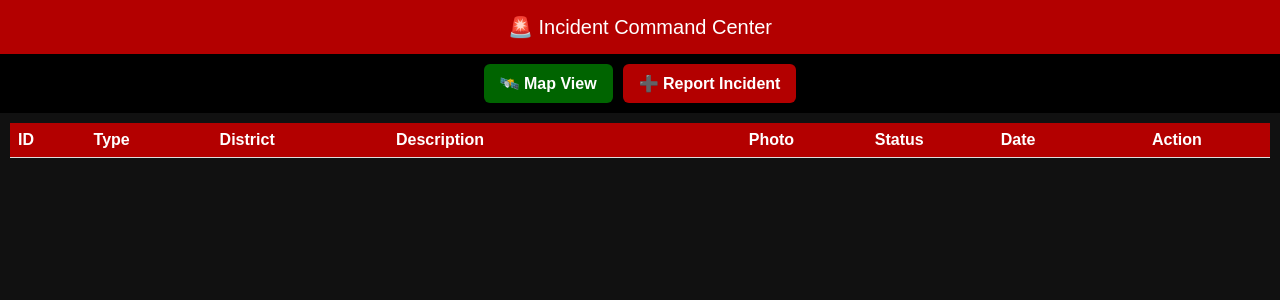
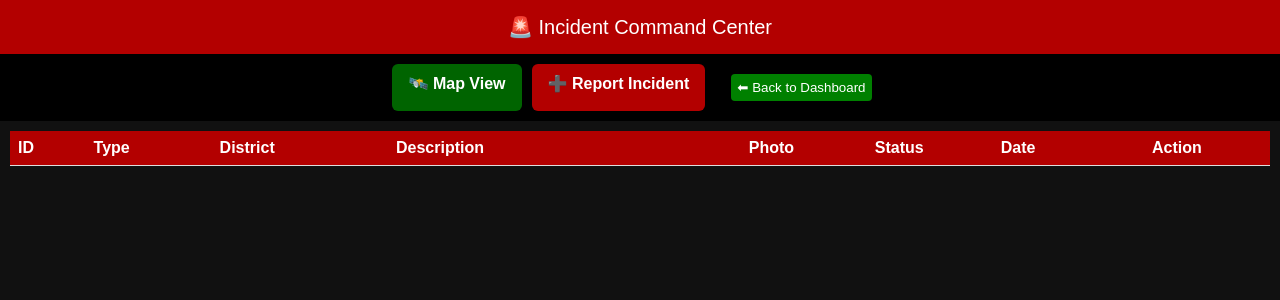
Before and after one commit to zambia-covid/PARTY_MEMBERSHIP, a Flask app: page /incidents in a window 1280 px wide. Shown: the top 300 px of the page. Run offline with Flask 3, Linux system fonts and the light colour scheme; the visitor is signed in with stand-in values (Sample User, id 1); data that the repository does not hold is empty; parts of the project's set-up code (start-up, migrations or seed data) failed here and were passed over; some libraries are stand-ins or nearby versions.

Commit message:
Update incidents.html

```diff
--- a/templates/incidents.html
+++ b/templates/incidents.html
@@ -109,6 +109,7 @@ tr:hover{
 <div class="navbar">
     <a href="/incident_map" class="map-btn">🛰️ Map View</a>
     <a href="/report_incident" class="report-btn">➕ Report Incident</a>
+    <a href="/"><button class="back-btn">⬅ Back to Dashboard</button></a>
 </div>
 
 <div class="container">
```
